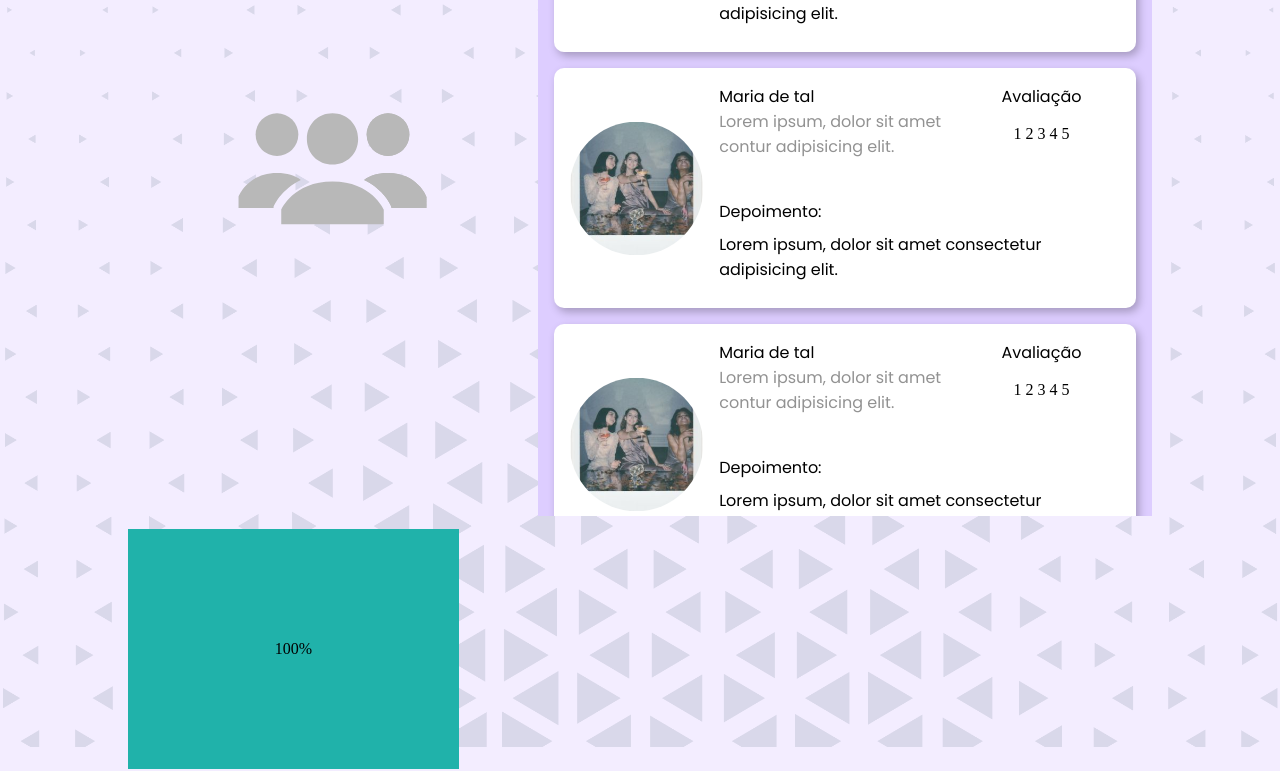
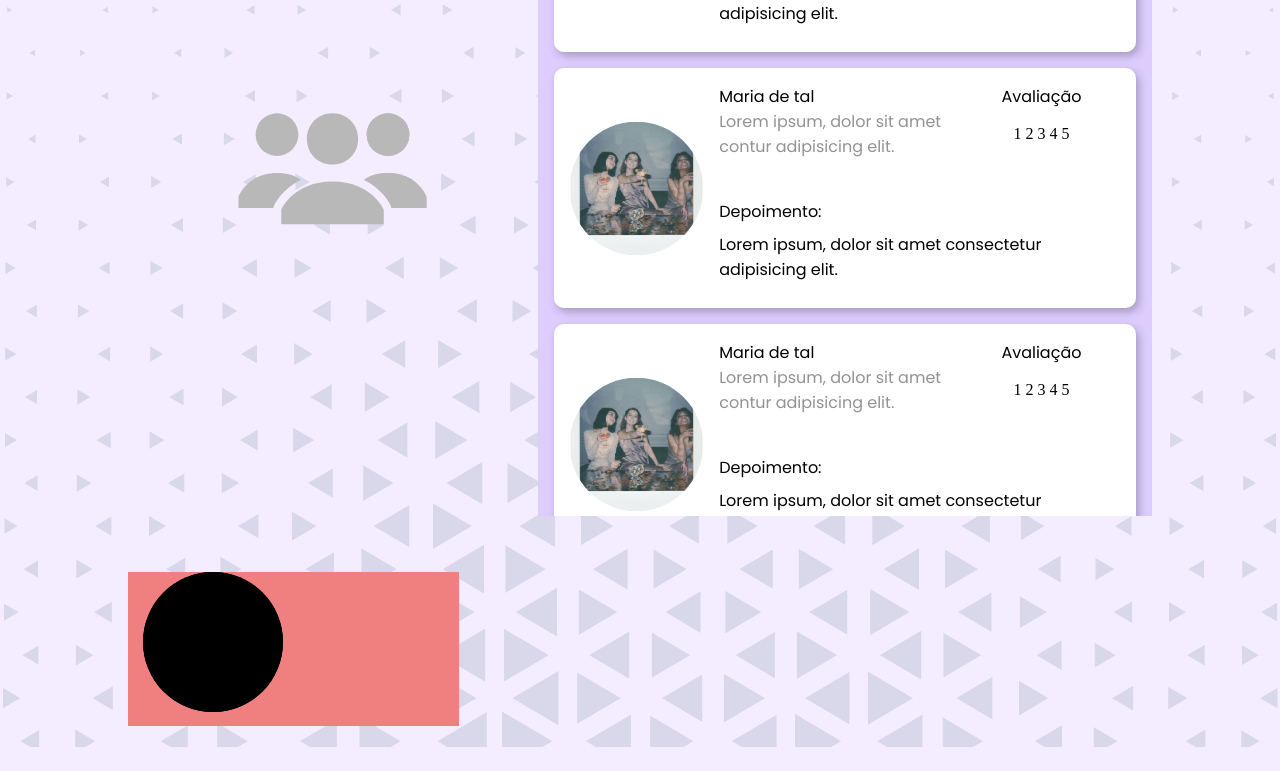
Before and after one commit to leoleodev/desenh4ndo_voce, a React (Vite) app: page / in a window 1280 px wide. Shown: the part 3736-4507 px from the top of the page. Built offline with nearby package versions, Linux system fonts and the light colour scheme.

Commit message:
card circle in progress

```diff
--- a/src/components/ButtonCircle.tsx
+++ b/src/components/ButtonCircle.tsx
@@ -6,7 +6,12 @@ export function ButtonCircle(){
         <section className={Styles.complemetaryAreaContainer}>
 
             <div className={Styles.circle}>
-                <div className={Styles.data}>100%</div>
+                <div className={Styles.data}>
+                    <svg>
+                        <circle cx={70} cy={70} r={70}></circle>
+                        <circle cx={70} cy={70} r={70}></circle>
+                    </svg>
+                </div>
             </div>
 
         </section>
--- a/src/styles/modules/ButtonCircle.module.css
+++ b/src/styles/modules/ButtonCircle.module.css
@@ -1,12 +1,10 @@
-
 
 .complemetaryAreaContainer{
     width: 100%;
-    height: 100%;
 
     display: flex;
     align-items: center;
     justify-content: center;
 
-    background: lightseagreen;
+    background: lightcoral;
 }
```
